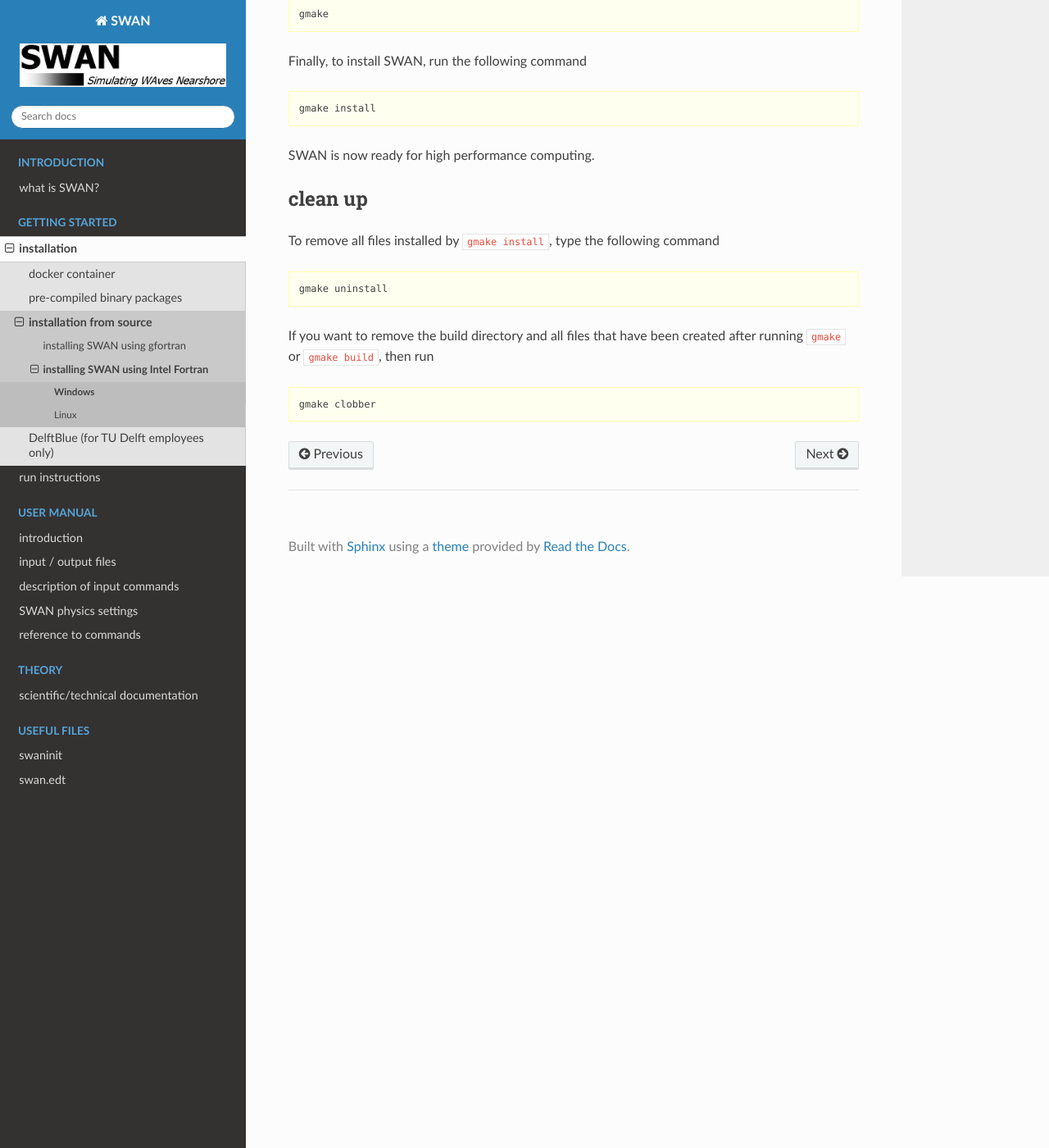
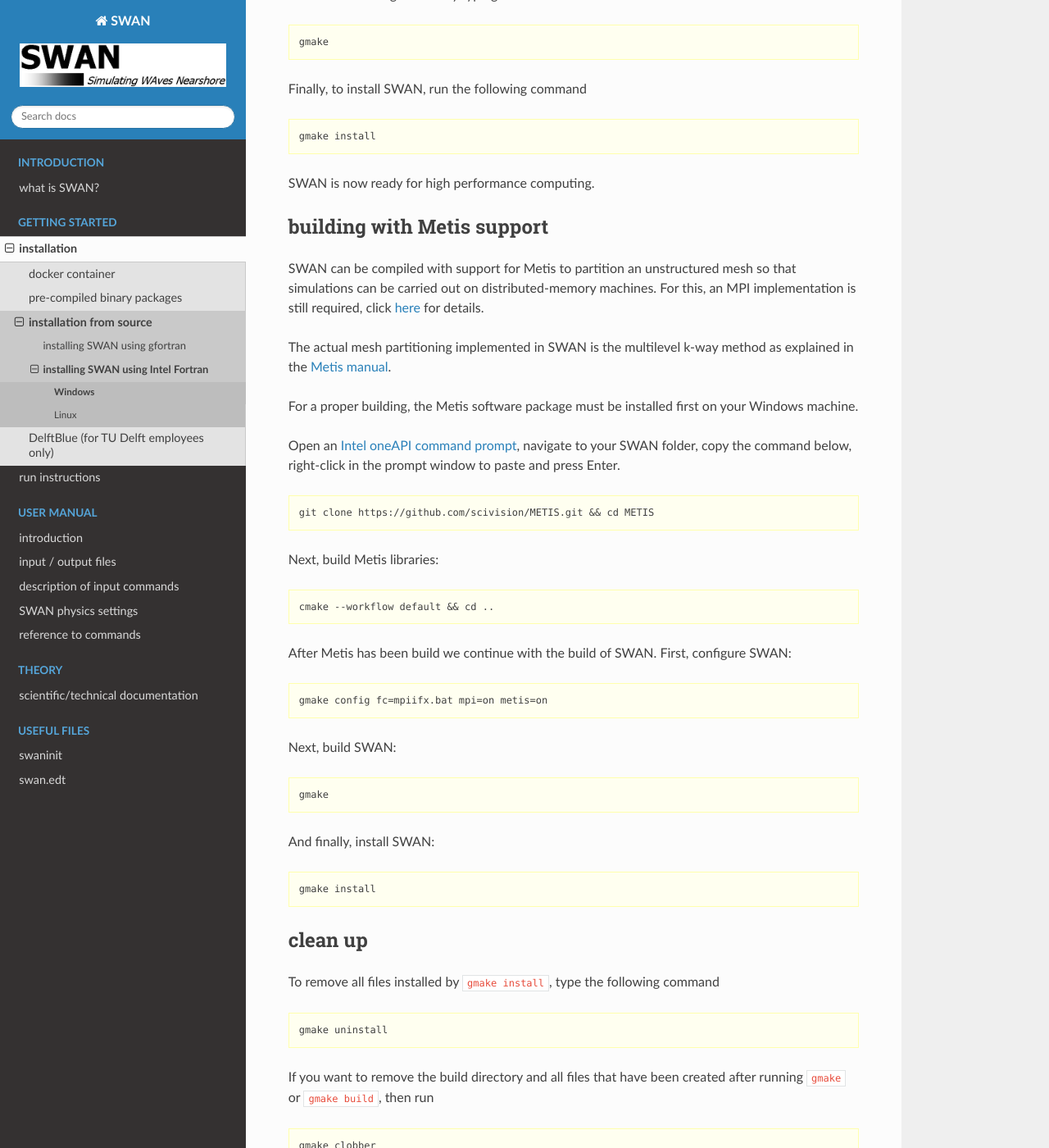
Before and after one commit to delftwaves/swan-docs, a Sphinx documentation site: the page built from docs/getting_started/intel_fortran/windows.rst, in a window 1280 px wide and 1400 px high, scrolled down 4406 px. Shown: the whole window at 82% size. Built offline with Sphinx 7.4.7 and the Read the Docs theme 3.1.0, drawn with Linux system fonts in a browser that asks for light colours; some of the changed text lies outside the part shown.

Commit message:
update documentation

```diff
--- a/docs/getting_started/intel_fortran/windows.rst
+++ b/docs/getting_started/intel_fortran/windows.rst
@@ -145,6 +145,7 @@
     ===================  ====================================================================================
     ``fc=<compiler>``    the Fortran90 compiler to use [default is determined by ``CMake``]
     ``mpi=on``           enable build of SWAN with MPI [``off`` by default]
+    ``metis=on``         enable build of SWAN with Metis [``off`` by default]
     ``prefix=<folder>``  set the installation folder [``%LocalAppData%\Programs\wavemodels\swan`` by default]
     ===================  ====================================================================================
 
@@ -202,6 +205,47 @@
 
 SWAN is now ready for high performance computing.
 
+building with Metis support
+---------------------------
+
+SWAN can be compiled with support for Metis to partition an unstructured mesh so that simulations can be carried out on distributed-memory machines.
+For this, an MPI implementation is still required, click :ref:`here <bmpiwi>` for details.
+
+The actual mesh partitioning implemented in SWAN is the multilevel k-way method
+as explained in the `Metis manual <https://github.com/KarypisLab/METIS/tree/master/manual>`_.
+
+For a proper building, the Metis software package must be installed first on your Windows machine.
+
+Open an :ref:`Intel oneAPI command prompt <ioap>`, navigate to your SWAN folder, copy the command below, right-click in the prompt window to paste and press Enter.
+
+.. code-block:: text
+
+   git clone https://github.com/scivision/METIS.git && cd METIS
+
+Next, build Metis libraries:
+
+.. code-block:: text
+
+   cmake --workflow default && cd ..
+
+After Metis has been build we continue with the build of SWAN. First, configure SWAN:
+
+.. code-block:: text
+
+   gmake config fc=mpiifx.bat mpi=on metis=on
+
+Next, build SWAN:
+
+.. code-block:: text
+
+   gmake
+
+And finally, install SWAN:
+
+.. code-block:: text
+
+   gmake install
+
 clean up
 --------
 
```
Also changed, not shown: other parts of docs/getting_started/intel_fortran/windows.rst (+2 -0 lines).
